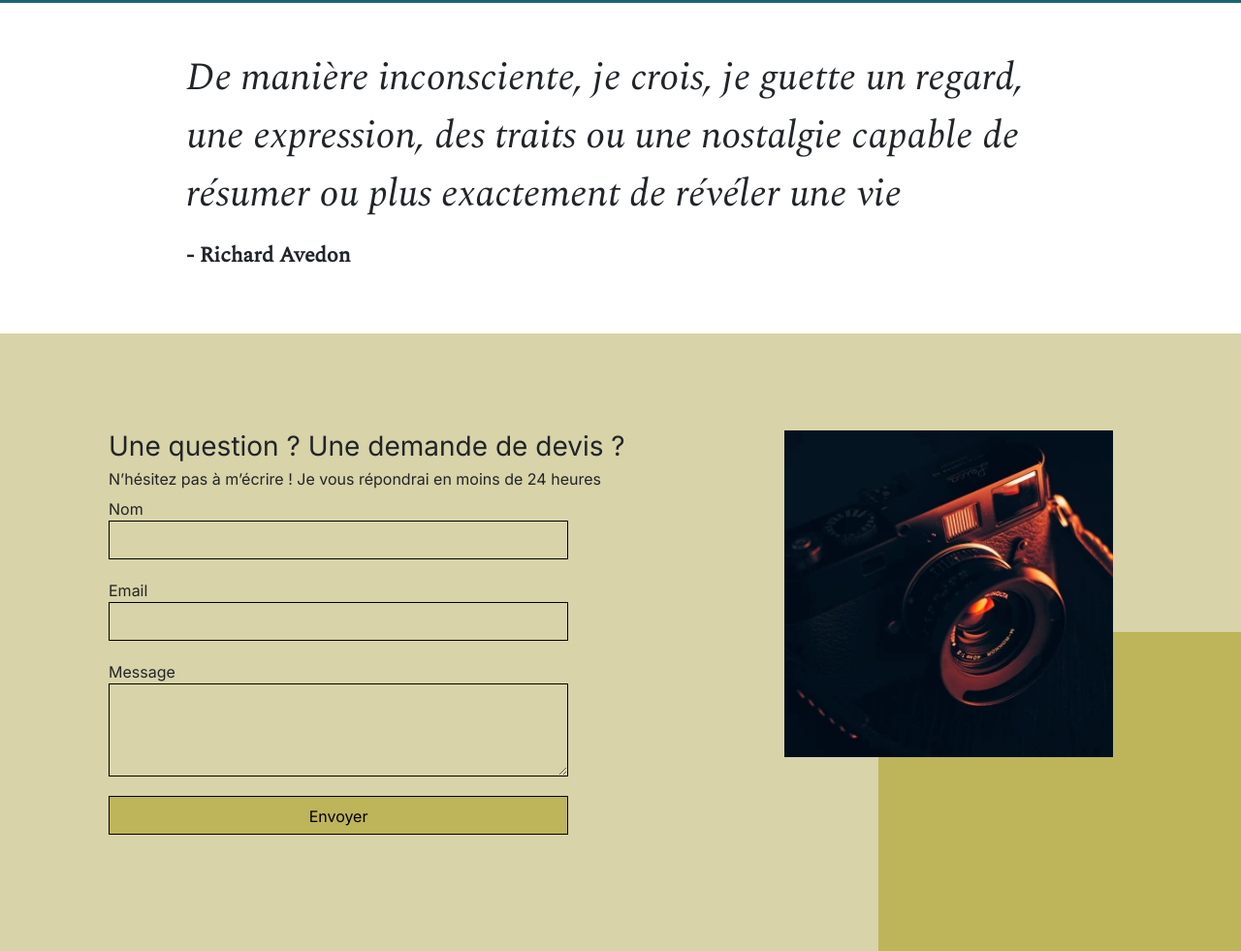
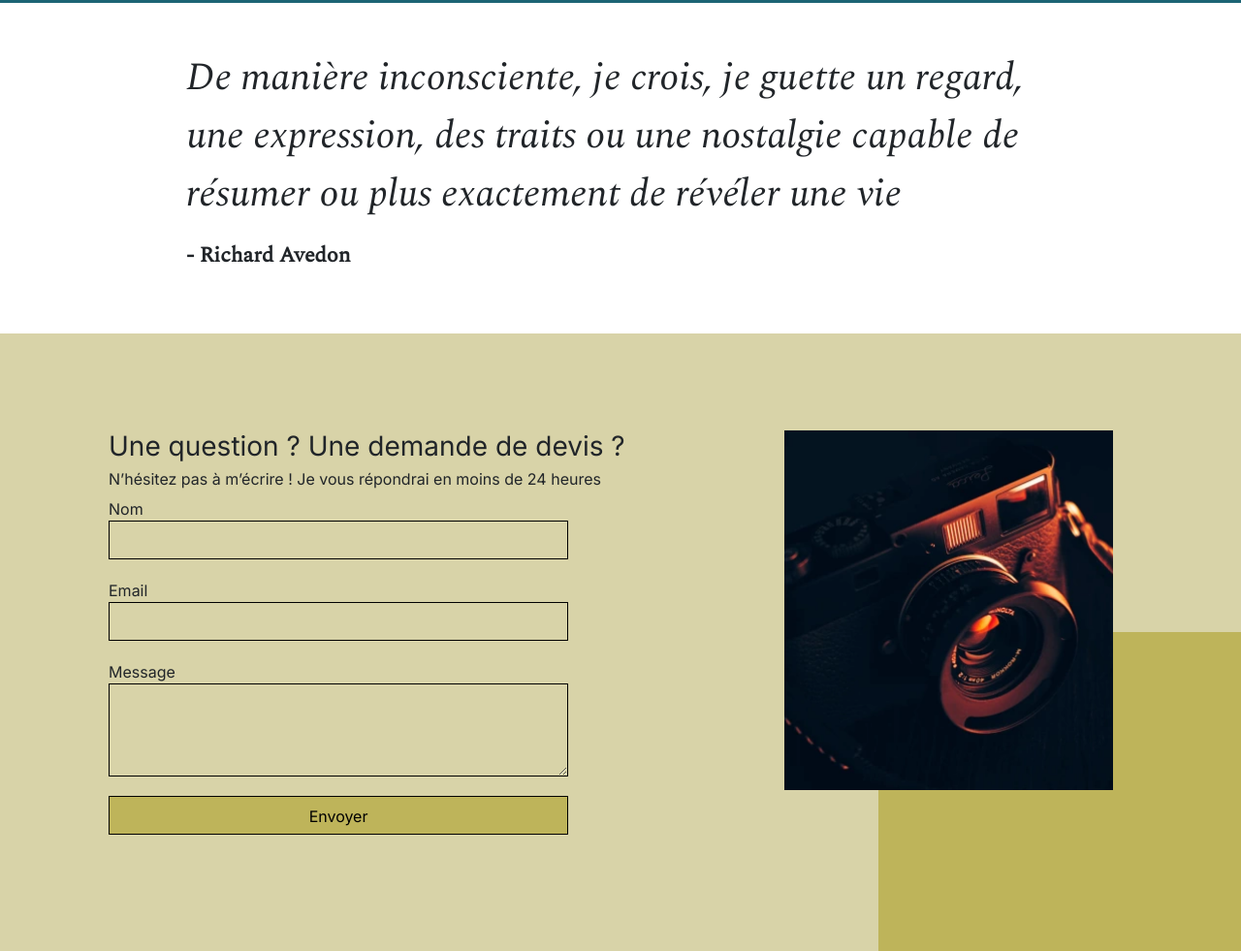
Before and after one commit to NextSap/oc-5, a plain HTML site: page index.html in a window 1280 px wide. Shown: the part 3733-4714 px from the top of the page at 97% size. Drawn offline with nearby package versions, Linux system fonts and the light colour scheme.

Commit message:
Add width and height to image

```diff
--- a/index.html
+++ b/index.html
@@ -217,7 +217,7 @@
                 </form>
             </div>
             <div class="picture right">
-                <img src="./assets/images/camera.webp" alt="Appareil photo" style="width: 100%; height: auto">
+                <img src="./assets/images/camera.webp" alt="Appareil photo" style="width: 100%; height: 85%; object-fit: cover">
             </div>
         </div>
     </section>
```
